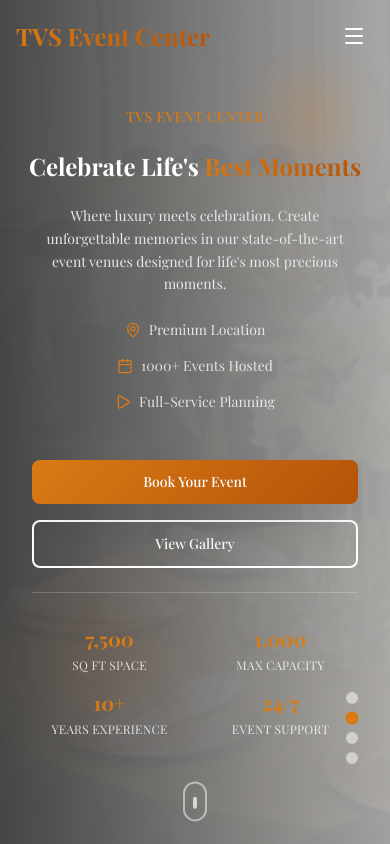
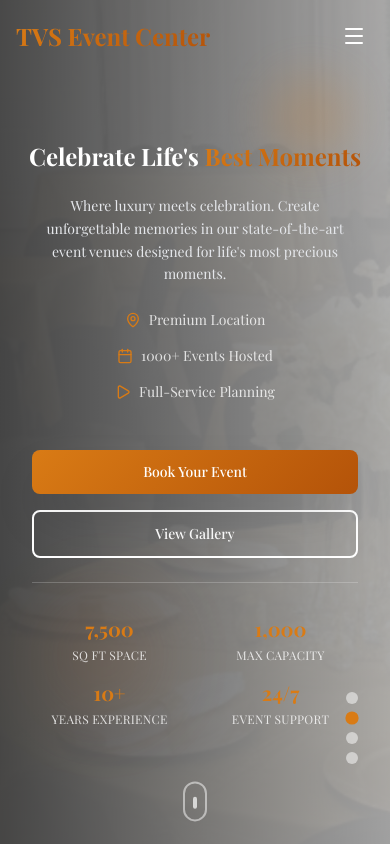
Before and after one commit to Echo5Digital/Tvs-Event-Center, a Next.js app: page / in a window 390 px wide. Shown: the top 844 px of the page. Built offline with nearby package versions, Linux system fonts and the light colour scheme; a web font is replaced by a local one.

Commit message:
Adjust padding and visibility in HeroSection component
- Reduced vertical padding in the main content area for a more compact layout.
- Updated the visibility of the subtitle to be hidden on smaller screens, improving responsiveness.

```diff
--- a/src/components/HeroSection.jsx
+++ b/src/components/HeroSection.jsx
@@ -106,7 +106,7 @@ const HeroSection = () => {
       />
 
       {/* Content */}
-      <div className="relative z-10 max-w-7xl mx-auto container-padding text-center px-4 py-8 md:py-16">
+      <div className="relative z-10 max-w-7xl mx-auto container-padding text-center px-4 py-4 md:py-16">
         <motion.div
           initial={{ opacity: 0, y: 50 }}
           animate={{ opacity: 1, y: 0 }}
@@ -118,7 +118,7 @@ const HeroSection = () => {
             initial={{ opacity: 0, y: 30 }}
             animate={{ opacity: 1, y: 0 }}
             transition={{ duration: 0.8, delay: 0.2 }}
-            className="font-medium text-sm md:text-lg tracking-wide uppercase"
+            className="font-medium text-sm md:text-lg tracking-wide uppercase hidden sm:block"
             style={{ color: '#d97b15' }}
           >
             TVS Event Center
```
